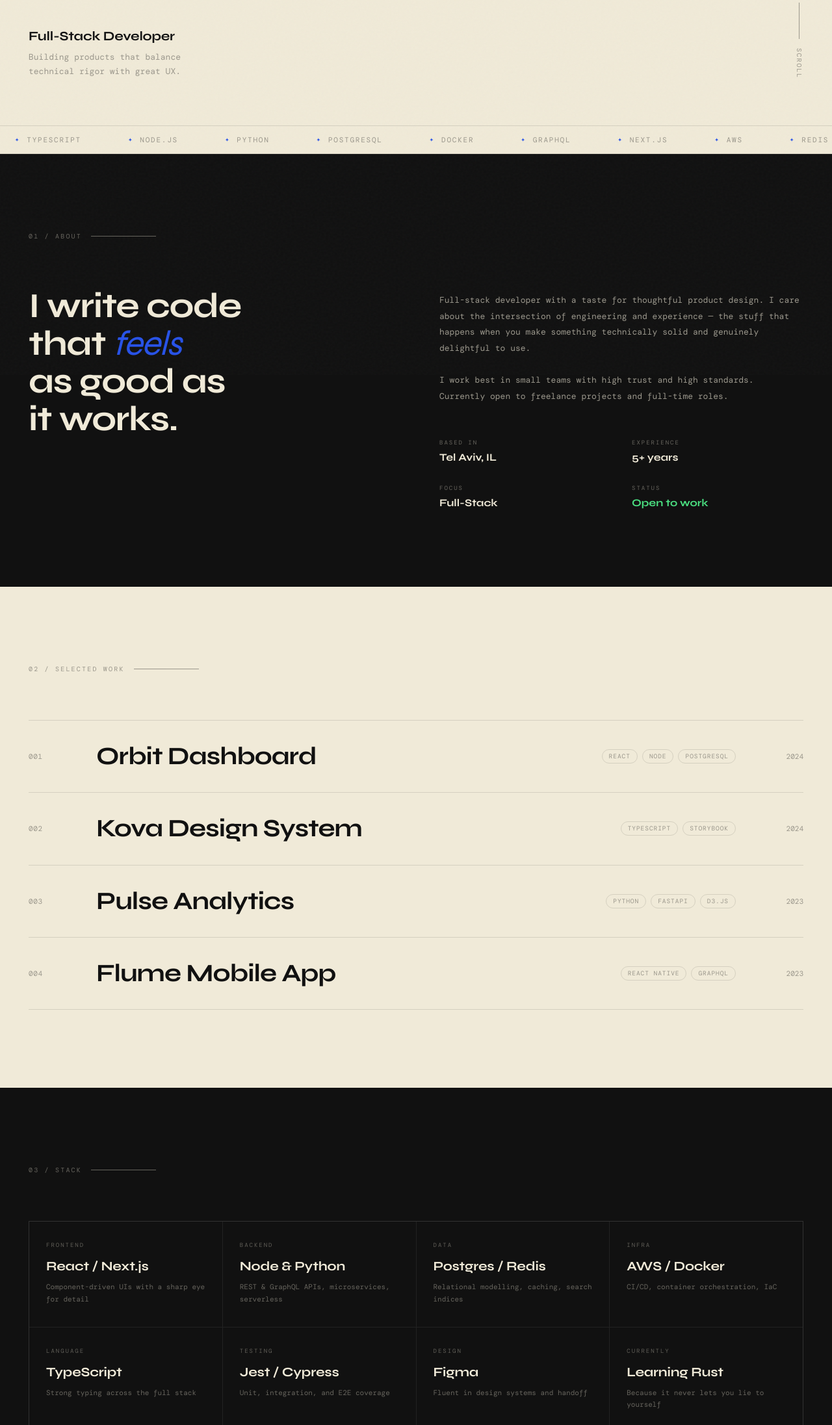
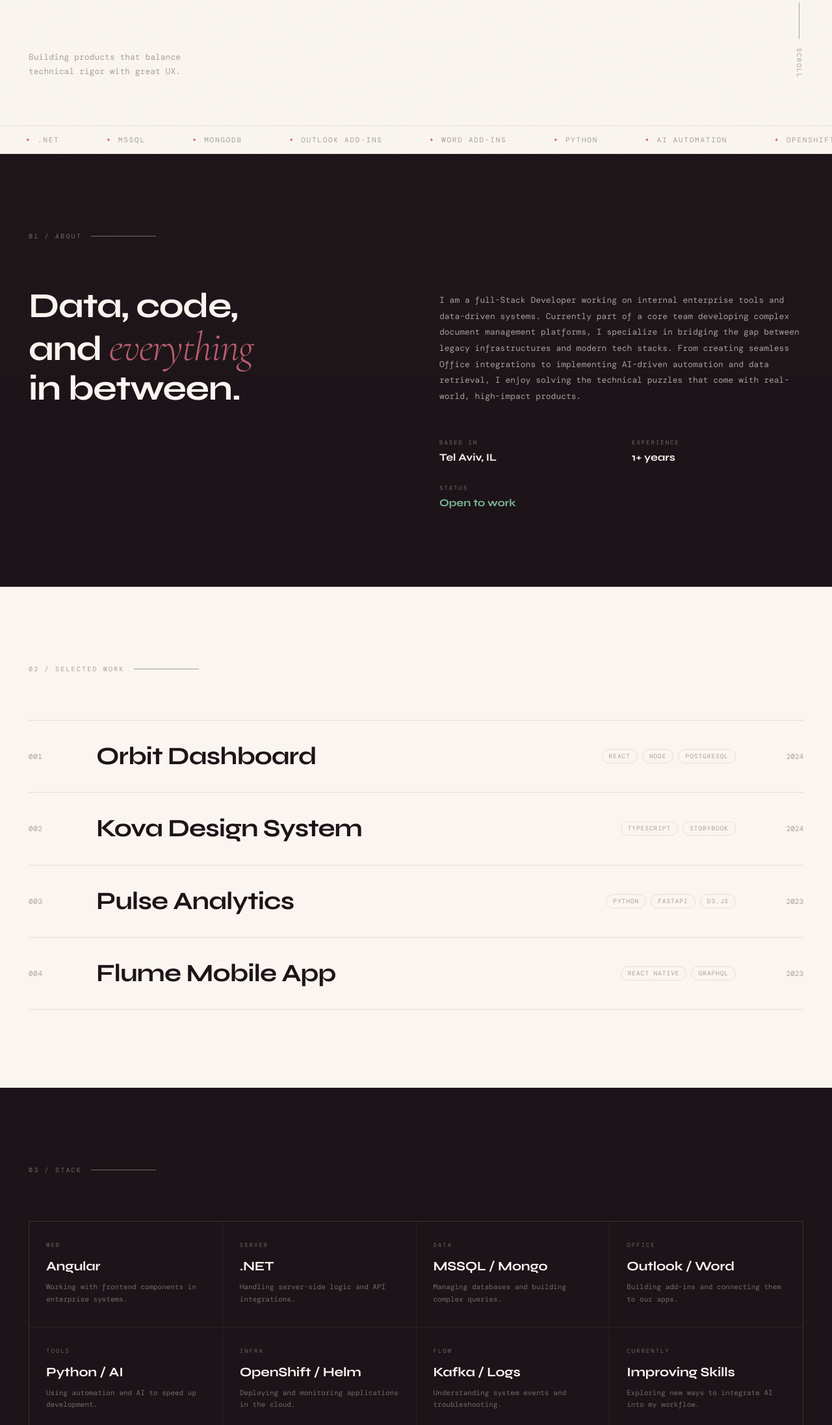
Before and after one commit to HiliMor/hili-bio, a plain HTML site: page index.html in a window 1280 px wide. Shown: the part 607-2800 px from the top of the page at 65% size. Drawn offline with nearby package versions, Linux system fonts and the light colour scheme; a web font is replaced by a local one.

Commit message:
change design and details

```diff
--- a/index.html
+++ b/index.html
@@ -7,7 +7,7 @@
     <link rel="preconnect" href="https://fonts.googleapis.com" />
     <link rel="preconnect" href="https://fonts.gstatic.com" crossorigin />
     <link
-      href="https://fonts.googleapis.com/css2?family=Syne:wght@400;700;800&family=DM+Mono:ital,wght@0,300;0,400;1,300&display=swap"
+      href="https://fonts.googleapis.com/css2?family=Syne:wght@400;700;800&family=DM+Mono:ital,wght@0,300;0,400;1,300&family=Cormorant+Garamond:ital,wght@1,300;1,400&display=swap"
       rel="stylesheet"
     />
     <style>
@@ -20,12 +20,12 @@
       }
 
       :root {
-        --cream: #f0ead8;
-        --ink: #111111;
-        --blue: #2752e8;
-        --lime: #c8f135;
-        --muted: rgba(17, 17, 17, 0.38);
-        --border: rgba(17, 17, 17, 0.12);
+        --cream: #faf5f0;
+        --ink: #1c1418;
+        --rose: #b85c6e;
+        --blush: #f2d9d4;
+        --muted: rgba(28, 20, 24, 0.38);
+        --border: rgba(28, 20, 24, 0.1);
       }
 
       html {
@@ -75,36 +75,34 @@
         position: fixed;
         width: 8px;
         height: 8px;
-        background: var(--ink);
+        background: #fff;
         border-radius: 50%;
         pointer-events: none;
         z-index: 9999;
         transform: translate(-50%, -50%);
-        transition:
-          background 0.25s,
-          transform 0.1s;
+        transition: transform 0.1s;
+        mix-blend-mode: difference;
         will-change: left, top;
       }
       .cursor-ring {
         position: fixed;
         width: 34px;
         height: 34px;
-        border: 1.5px solid var(--ink);
+        border: 1.5px solid #fff;
         border-radius: 50%;
         pointer-events: none;
         z-index: 9998;
         transform: translate(-50%, -50%);
-        opacity: 0.45;
+        opacity: 0.6;
+        mix-blend-mode: difference;
         transition:
           opacity 0.25s,
           width 0.3s,
-          height 0.3s,
-          border-color 0.25s;
+          height 0.3s;
         will-change: left, top;
       }
       body.hovered .cursor {
-        transform: translate(-50%, -50%) scale(2.8);
-        background: var(--blue);
+        transform: translate(-50%, -50%) scale(3.5);
       }
       body.hovered .cursor-ring {
         opacity: 0;
@@ -175,7 +173,7 @@
       .hero-badge-dot {
         width: 6px;
         height: 6px;
-        background: #22c55e;
+        background: #7db89a;
         border-radius: 50%;
         animation: blink 2.2s ease infinite;
       }
@@ -198,7 +196,7 @@
         user-select: none;
       }
       .hero-name .line-2 {
-        -webkit-text-stroke: 2px var(--ink);
+        -webkit-text-stroke: 2px var(--rose);
         color: transparent;
         display: block;
       }
@@ -274,7 +272,7 @@
       .ticker-item::before {
         content: "✦";
         font-size: 8px;
-        color: var(--blue);
+        color: var(--rose);
       }
       @keyframes scroll-left {
         from {
@@ -325,7 +323,9 @@
       .about-headline em {
         font-style: italic;
         font-weight: 300;
-        color: var(--blue);
+        font-family: "Cormorant Garamond", serif;
+        font-size: 1.18em;
+        color: var(--rose);
       }
       .about-right {
         padding-top: 8px;
@@ -355,7 +355,7 @@
         font-weight: 600;
       }
       .stat-value.open {
-        color: #4ade80;
+        color: #7db89a;
       }
 
       /* ── Work ──────────────────────────────────── */
@@ -382,7 +382,7 @@
         content: "";
         position: absolute;
         inset: 0;
-        background: var(--lime);
+        background: var(--blush);
         transform: translateX(-101%);
         transition: transform 0.45s cubic-bezier(0.76, 0, 0.24, 1);
         z-index: 0;
@@ -453,9 +453,9 @@
       .stack-grid {
         display: grid;
         grid-template-columns: repeat(4, 1fr);
-        border: 1px solid rgba(255, 255, 255, 0.07);
+        border: 1px solid rgba(255, 220, 210, 0.07);
         gap: 1px;
-        background: rgba(255, 255, 255, 0.07);
+        background: rgba(255, 220, 210, 0.07);
         margin-top: 0;
       }
       .stack-cell {
@@ -464,7 +464,7 @@
         transition: background 0.25s;
       }
       .stack-cell:hover {
-        background: #181818;
+        background: #2a1e24;
       }
       .cell-cat {
         font-family: "DM Mono", monospace;
@@ -504,9 +504,9 @@
         font-size: clamp(22px, 3.2vw, 52px);
         font-weight: 700;
         letter-spacing: -0.02em;
-        color: var(--blue);
+        color: var(--rose);
         text-decoration: none;
-        border-bottom: 3px solid var(--blue);
+        border-bottom: 3px solid var(--rose);
         transition:
           color 0.2s,
           border-color 0.2s;
@@ -654,7 +654,6 @@
 
       <div class="hero-foot">
         <div class="hero-desc">
-          <strong id="heroRole">Software Engineer</strong>
           <p>
             Building products that balance<br />technical rigor with great UX.
           </p>
@@ -673,19 +672,19 @@
       <div class="section-tag">01 / About</div>
       <div class="about-grid">
         <div class="about-headline reveal">
-          I write code<br />
-          that <em>feels</em><br />
-          as good as<br />
-          it works.
+          Data, code,<br />
+          and <em>everything</em><br />
+          in between.
         </div>
         <div class="about-right reveal">
           <p class="about-bio">
-            Full-stack developer with a taste for thoughtful product design. I
-            care about the intersection of engineering and experience — the
-            stuff that happens when you make something technically solid and
-            genuinely delightful to use.<br /><br />
-            I work best in small teams with high trust and high standards.
-            Currently open to freelance projects and full-time roles.
+            I am a full-Stack Developer working on internal enterprise tools and
+            data-driven systems. Currently part of a core team developing
+            complex document management platforms, I specialize in bridging the
+            gap between legacy infrastructures and modern tech stacks. From
+            creating seamless Office integrations to implementing AI-driven
+            automation and data retrieval, I enjoy solving the technical puzzles
+            that come with real-world, high-impact products.
           </p>
           <div class="about-stats">
             <div>
@@ -694,11 +693,7 @@
             </div>
             <div>
               <div class="stat-label">Experience</div>
-              <div class="stat-value">5+ years</div>
-            </div>
-            <div>
-              <div class="stat-label">Focus</div>
-              <div class="stat-value">Full-Stack</div>
+              <div class="stat-value">1+ years</div>
             </div>
             <div>
               <div class="stat-label">Status</div>
@@ -761,50 +756,60 @@
       <div class="section-tag">03 / Stack</div>
       <div class="stack-grid reveal">
         <div class="stack-cell">
-          <div class="cell-cat">Frontend</div>
-          <div class="cell-name">React / Next.js</div>
+          <div class="cell-cat">Web</div>
+          <div class="cell-name">Angular</div>
           <div class="cell-desc">
-            Component-driven UIs with a sharp eye for detail
+            Working with frontend components in enterprise systems.
           </div>
         </div>
         <div class="stack-cell">
-          <div class="cell-cat">Backend</div>
-          <div class="cell-name">Node &amp; Python</div>
+          <div class="cell-cat">Server</div>
+          <div class="cell-name">.NET</div>
           <div class="cell-desc">
-            REST &amp; GraphQL APIs, microservices, serverless
+            Handling server-side logic and API integrations.
           </div>
         </div>
         <div class="stack-cell">
           <div class="cell-cat">Data</div>
-          <div class="cell-name">Postgres / Redis</div>
+          <div class="cell-name">MSSQL / Mongo</div>
           <div class="cell-desc">
-            Relational modelling, caching, search indices
+            Managing databases and building complex queries.
+          </div>
+        </div>
+        <div class="stack-cell">
+          <div class="cell-cat">Office</div>
+          <div class="cell-name">Outlook / Word</div>
+          <div class="cell-desc">
+            Building add-ins and connecting them to our apps.
+          </div>
+        </div>
+        <div class="stack-cell">
+          <div class="cell-cat">Tools</div>
+          <div class="cell-name">Python / AI</div>
+          <div class="cell-desc">
+            Using automation and AI to speed up development.
           </div>
         </div>
         <div class="stack-cell">
           <div class="cell-cat">Infra</div>
-          <div class="cell-name">AWS / Docker</div>
-          <div class="cell-desc">CI/CD, container orchestration, IaC</div>
+          <div class="cell-name">OpenShift / Helm</div>
+          <div class="cell-desc">
+            Deploying and monitoring applications in the cloud.
+          </div>
         </div>
         <div class="stack-cell">
-          <div class="cell-cat">Language</div>
-          <div class="cell-name">TypeScript</div>
-          <div class="cell-desc">Strong typing across the full stack</div>
-        </div>
-        <div class="stack-cell">
-          <div class="cell-cat">Testing</div>
-          <div class="cell-name">Jest / Cypress</div>
-          <div class="cell-desc">Unit, integration, and E2E coverage</div>
-        </div>
-        <div class="stack-cell">
-          <div class="cell-cat">Design</div>
-          <div class="cell-name">Figma</div>
-          <div class="cell-desc">Fluent in design systems and handoff</div>
+          <div class="cell-cat">Flow</div>
+          <div class="cell-name">Kafka / Logs</div>
+          <div class="cell-desc">
+            Understanding system events and troubleshooting.
+          </div>
         </div>
         <div class="stack-cell">
           <div class="cell-cat">Currently</div>
-          <div class="cell-name">Learning Rust</div>
-          <div class="cell-desc">Because it never lets you lie to yourself</div>
+          <div class="cell-name">Improving Skills</div>
+          <div class="cell-desc">
+            Exploring new ways to integrate AI into my workflow.
+          </div>
         </div>
       </div>
     </section>
@@ -817,8 +822,9 @@
         >hello@hili.bio</a
       >
       <div class="contact-socials reveal">
-        <a href="#" class="social-link">GitHub</a>
-        <a href="#" class="social-link">LinkedIn</a>
+        <a href="https://github.com/HiliMor" target="_blank" class="social-link"
+          >GitHub</a
+        >
         <a href="#" class="social-link">Read.cv</a>
       </div>
     </section>
@@ -826,7 +832,6 @@
     <!-- ── Footer ─────────────────────────────────── -->
     <footer>
       <span class="footer-txt">© 2024 Hili Mor. All rights reserved.</span>
-      <span class="footer-txt">Designed &amp; built by hand</span>
     </footer>
 
     <script>
@@ -864,51 +869,25 @@
 
       /* ── Ticker ─────────────────────────────────── */
       const SKILLS = [
-        "React",
-        "TypeScript",
-        "Node.js",
+        "Angular",
+        ".NET",
+        "MSSQL",
+        "MongoDB",
+        "Outlook Add-ins",
+        "Word Add-ins",
         "Python",
-        "PostgreSQL",
-        "Docker",
-        "GraphQL",
-        "Next.js",
-        "AWS",
-        "Redis",
-        "Figma",
-        "CI/CD",
-        "React Native",
-        "Jest",
-        "Cypress",
-        "Storybook",
+        "AI Automation",
+        "OpenShift",
+        "Helm",
+        "Kafka",
+        "C#",
+        "REST APIs",
       ];
       const track = document.getElementById("tickerTrack");
       const chunk = SKILLS.map(
         (s) => `<span class="ticker-item">${s}</span>`,
       ).join("");
       track.innerHTML = chunk + chunk + chunk; // triple for seamless loop
-
-      /* ── Hero role rotator ──────────────────────── */
-      const ROLES = [
-        "Software Engineer",
-        "Full-Stack Developer",
-        "Product Builder",
-        "UI Engineer",
-      ];
-      let ri = 0;
-      const roleEl = document.getElementById("heroRole");
-
-      setInterval(() => {
-        ri = (ri + 1) % ROLES.length;
-        roleEl.style.transition = "none";
-        roleEl.style.opacity = "0";
-        roleEl.style.transform = "translateY(8px)";
-        setTimeout(() => {
-          roleEl.textContent = ROLES[ri];
-          roleEl.style.transition = "opacity 0.4s ease, transform 0.4s ease";
-          roleEl.style.opacity = "1";
-          roleEl.style.transform = "translateY(0)";
-        }, 280);
-      }, 2800);
 
       /* ── Text scramble ──────────────────────────── */
       const CHARS = "ABCDEFGHIJKLMNOPQRSTUVWXYZ";
```
